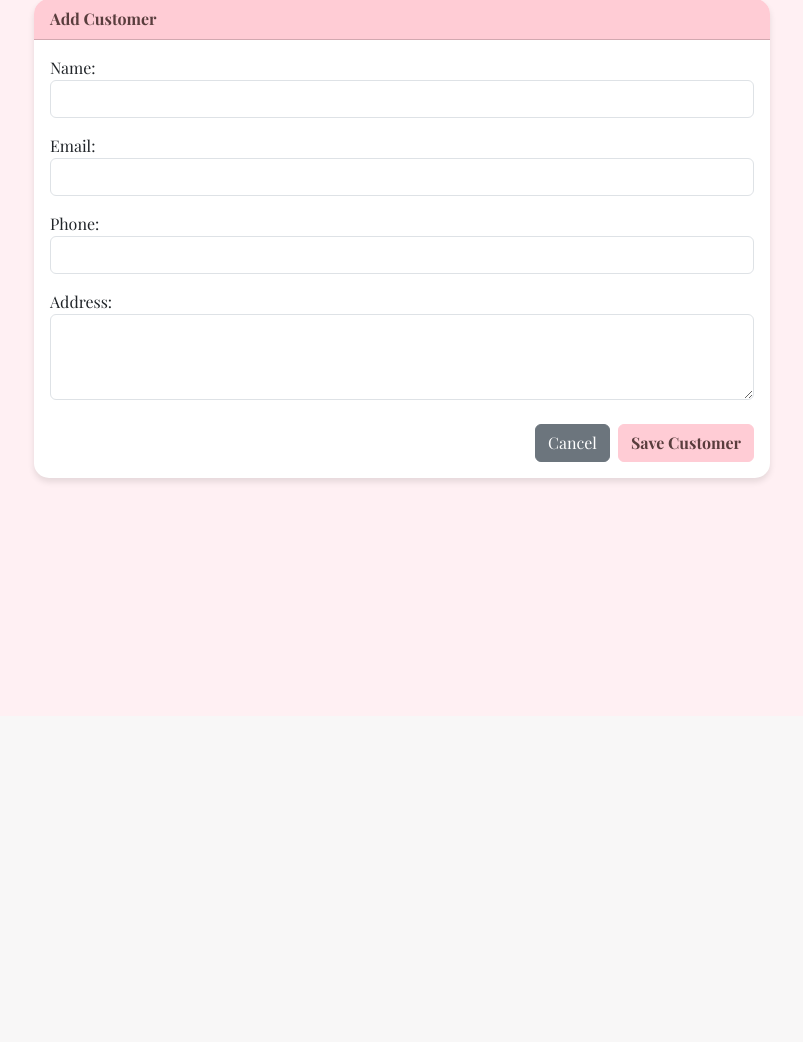
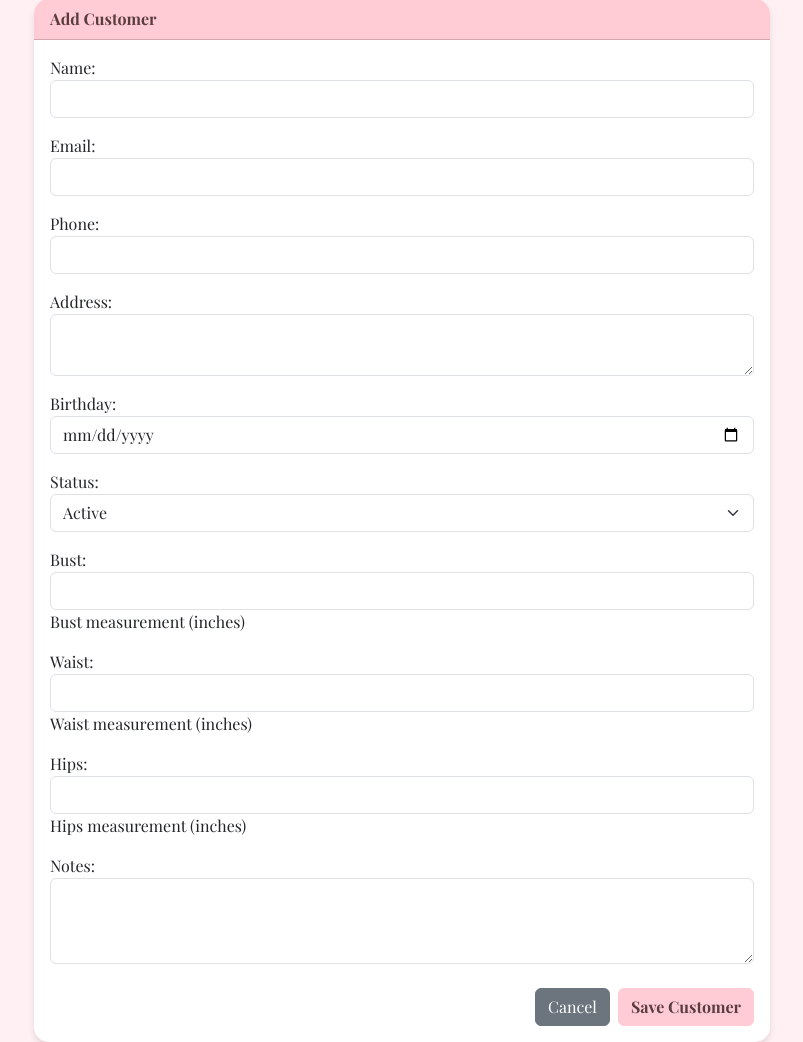
Before and after one commit to adrianmac/-boutique-management, a Django app: page /customers/add/ in a window 1280 px wide. Shown: the part 84-1126 px from the top of the page, without its empty margins (238-1041 px from the left). Before the commit the page ends 568 px from the top, so only its background shows below. Run offline with Django 5.2, Linux system fonts and the light colour scheme; a user stored in the database is signed in.

Commit message:
Enhance Customer model and add Inventory categories
Co-authored-by: adrianmac <11775970+adrianmac@users.noreply.github.com>

```diff
--- a/core/forms.py
+++ b/core/forms.py
@@ -4,12 +4,18 @@ from .models import Customer, InventoryItem, Event, Rental, SeamstressJob, Payme
 class CustomerForm(forms.ModelForm):
     class Meta:
         model = Customer
-        fields = ['name', 'email', 'phone', 'address']
+        fields = ['name', 'email', 'phone', 'address', 'birthday', 'status', 'bust', 'waist', 'hips', 'notes']
         widgets = {
             'name': forms.TextInput(attrs={'class': 'form-control'}),
             'email': forms.EmailInput(attrs={'class': 'form-control'}),
             'phone': forms.TextInput(attrs={'class': 'form-control'}),
-            'address': forms.Textarea(attrs={'class': 'form-control', 'rows': 3}),
+            'address': forms.Textarea(attrs={'class': 'form-control', 'rows': 2}),
+            'birthday': forms.DateInput(attrs={'class': 'form-control', 'type': 'date'}),
+            'status': forms.Select(attrs={'class': 'form-select'}),
+            'bust': forms.NumberInput(attrs={'class': 'form-control', 'step': '0.1'}),
+            'waist': forms.NumberInput(attrs={'class': 'form-control', 'step': '0.1'}),
+            'hips': forms.NumberInput(attrs={'class': 'form-control', 'step': '0.1'}),
+            'notes': forms.Textarea(attrs={'class': 'form-control', 'rows': 3}),
         }
 
 class InventoryItemForm(forms.ModelForm):
@@ -44,7 +50,6 @@ class SeamstressJobForm(forms.ModelForm):
         }
 
 class EventStep1Form(forms.ModelForm):
-    # Field to trigger "Add New Customer" logic if needed, though usually handled by JS/Link
     class Meta:
         model = Event
         fields = ['name', 'customer', 'date', 'guest_count', 'event_type', 'location', 'description', 'budget']
--- a/core/models.py
+++ b/core/models.py
@@ -3,10 +3,24 @@ from django.contrib.auth.models import User
 from decimal import Decimal
 
 class Customer(models.Model):
+    STATUS_CHOICES = [
+        ('ACTIVE', 'Active'),
+        ('VIP', 'VIP'),
+        ('INACTIVE', 'Inactive'),
+    ]
     name = models.CharField(max_length=100)
     email = models.EmailField(blank=True, null=True)
     phone = models.CharField(max_length=20, blank=True, null=True)
     address = models.TextField(blank=True, null=True)
+
+    # New Fields
+    birthday = models.DateField(blank=True, null=True)
+    notes = models.TextField(blank=True, null=True)
+    bust = models.DecimalField(max_digits=5, decimal_places=2, blank=True, null=True, help_text="Bust measurement (inches)")
+    waist = models.DecimalField(max_digits=5, decimal_places=2, blank=True, null=True, help_text="Waist measurement (inches)")
+    hips = models.DecimalField(max_digits=5, decimal_places=2, blank=True, null=True, help_text="Hips measurement (inches)")
+    status = models.CharField(max_length=20, choices=STATUS_CHOICES, default='ACTIVE')
+
     created_at = models.DateTimeField(auto_now_add=True)
 
     def __str__(self):
@@ -15,8 +29,13 @@ class Customer(models.Model):
 class InventoryItem(models.Model):
     CATEGORY_CHOICES = [
         ('DRESS', 'Dress'),
-        ('DECOR', 'Decor (Tablecloth, Vase, etc.)'),
+        ('SHOES', 'Shoes'),
         ('ACCESSORY', 'Accessory'),
+        ('LINENS', 'Linens'),
+        ('CHAIR_COVER', 'Chair Cover'),
+        ('TABLECLOTH', 'Tablecloth'),
+        ('FURNITURE', 'Furniture'),
+        ('DECOR', 'Other Decor (Vase, etc.)'),
     ]
     name = models.CharField(max_length=100)
     category = models.CharField(max_length=20, choices=CATEGORY_CHOICES, default='DRESS')
```
Also changed, not shown: templates/core/customer_detail.html (+67 -3 lines), core/migrations/0004_customer_birthday_customer_bust_customer_hips_and_more.py (added), db.sqlite3.
